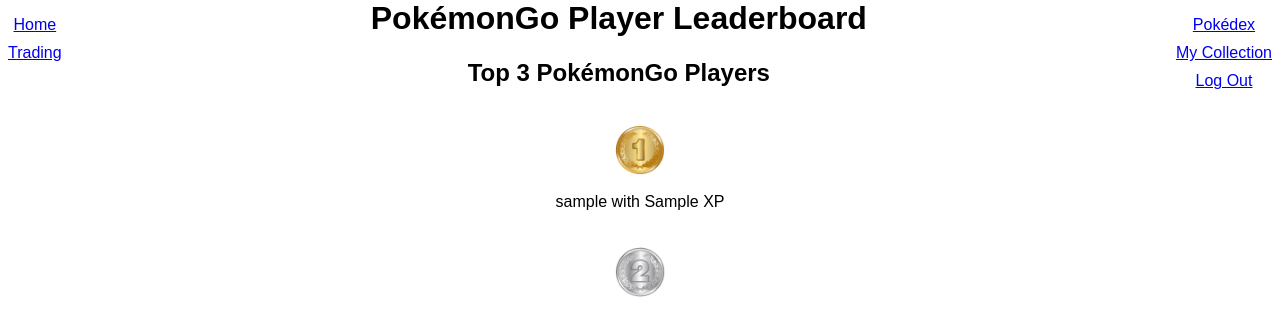
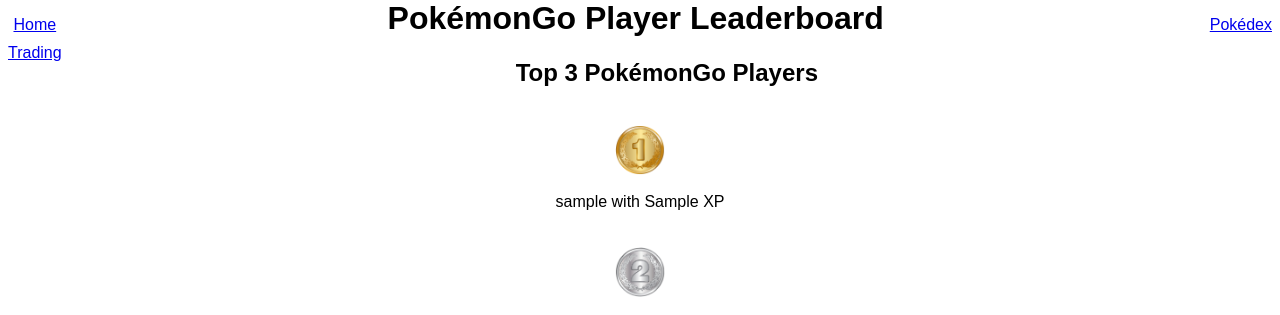
Before and after one commit to michaela2102/PokemonGo, a PHP site: page /leaderboard.php in a window 1280 px wide. Shown: the part 21-336 px from the top of the page. Run offline with PHP 8.4, Linux system fonts and the light colour scheme; tables that the repository leaves empty or names only in its code hold one stand-in row (values such as "Sample post"); data that the repository does not hold is empty.

Commit message:
Update leaderboard.php

```diff
--- a/leaderboard.php
+++ b/leaderboard.php
@@ -84,8 +84,6 @@
 		<div class="header-right">
 		    <ul>
                 <li><a href="pokedex.php">Pokédex</a></li>
-		    	<li><a href="hasPokemon.php">My Collection</a></li>
-				<li><a href="logout.php">Log Out</a> </li>
 		    </ul>
 		</div>
 	</header>
```
